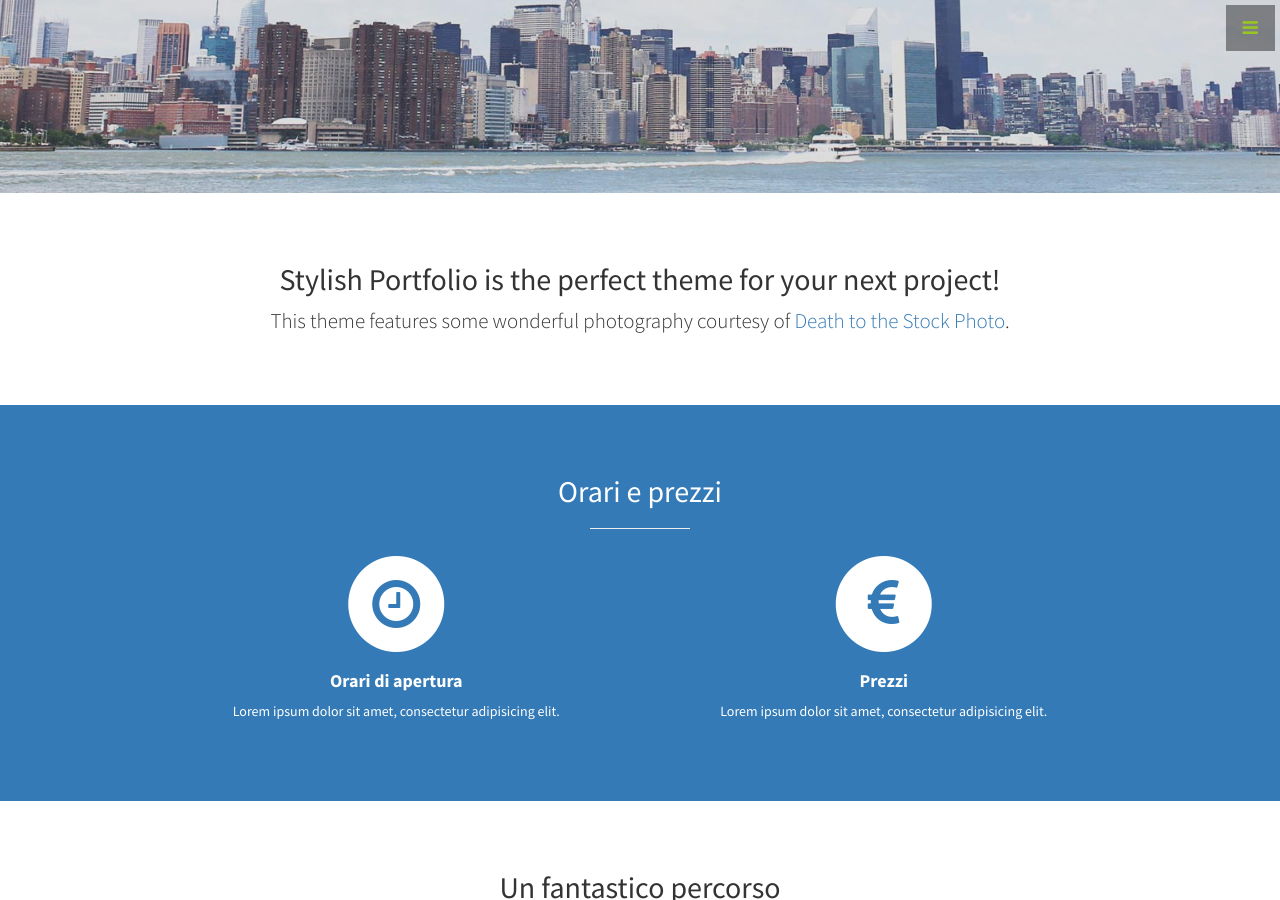
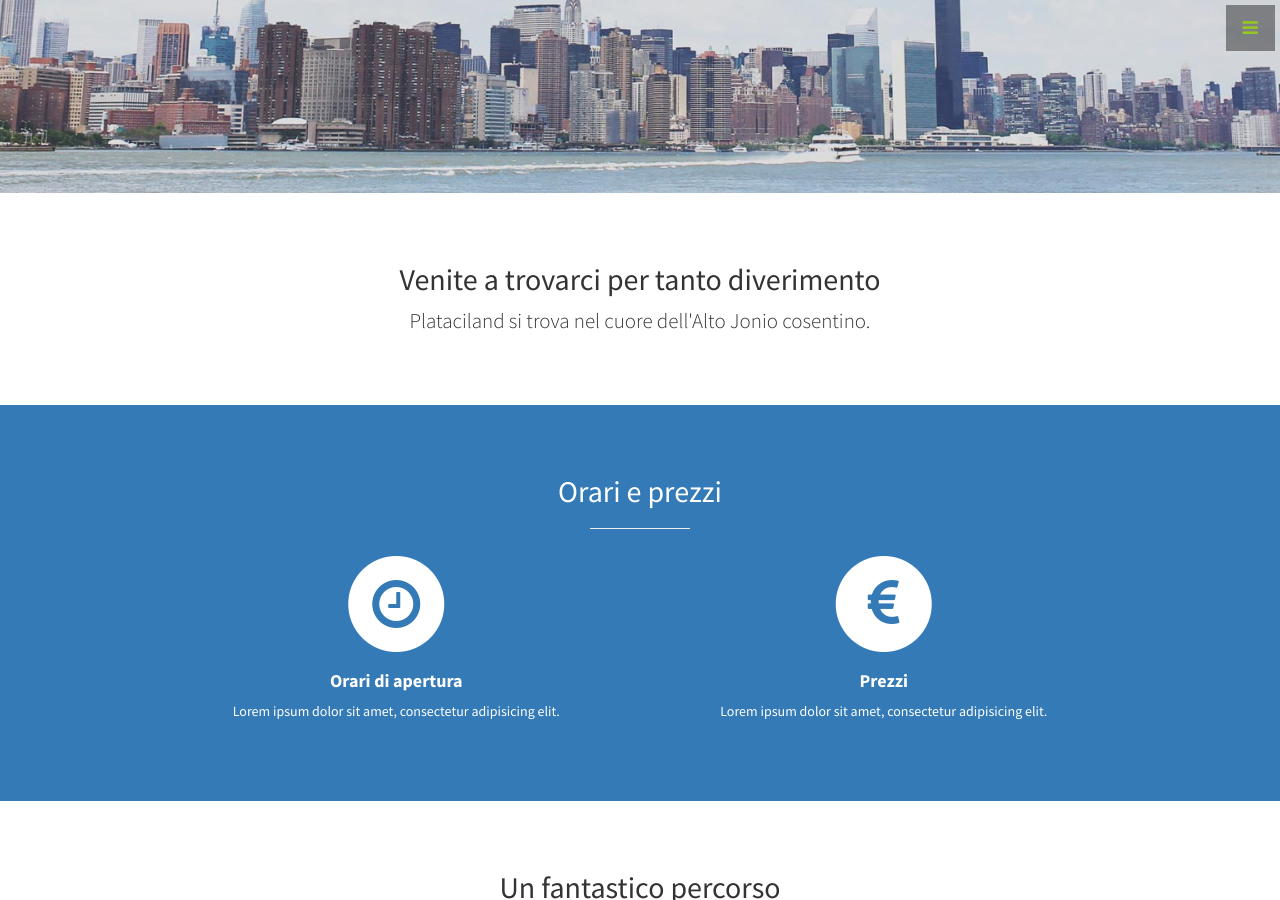
Before and after one commit to plataciland/plataciland.github.io, a Jekyll site: the page built from index.html, in a window 1280 px wide and 900 px high, scrolled down 707 px. Built offline with Jekyll 4.4.1, drawn with Linux system fonts in a browser that asks for light colours.

Commit message:
Update about.html

```diff
--- a/_includes/about.html
+++ b/_includes/about.html
@@ -2,8 +2,8 @@
   <div class="container">
     <div class="row">
       <div class="col-lg-12 text-center">
-        <h2>Stylish Portfolio is the perfect theme for your next project!</h2>
-        <p class="lead">This theme features some wonderful photography courtesy of <a target="_blank" href="http://join.deathtothestockphoto.com/">Death to the Stock Photo</a>.</p>
+        <h2>Venite a trovarci per tanto diverimento</h2>
+        <p class="lead">Plataciland si trova nel cuore dell'Alto Jonio cosentino. </p>
       </div>
     </div>
     <!-- /.row -->
```
